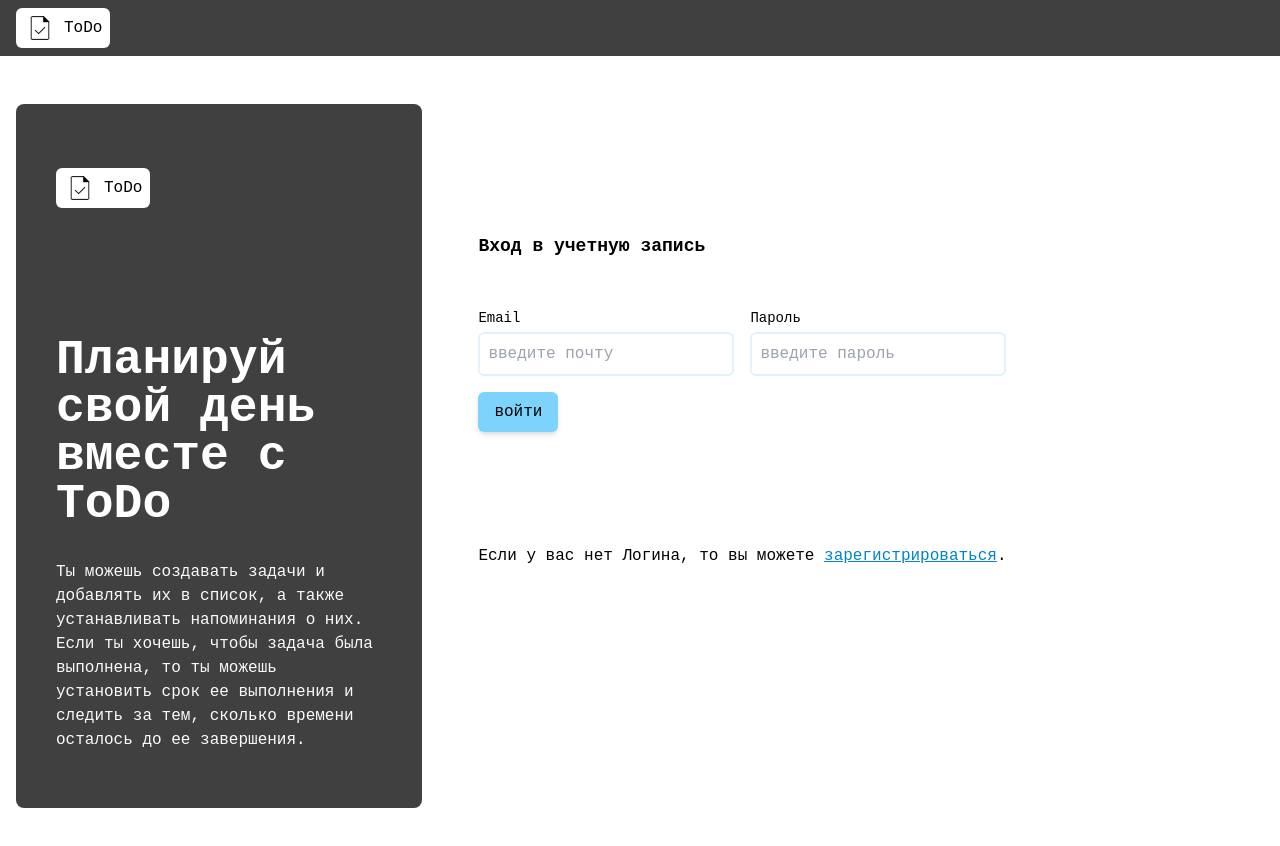
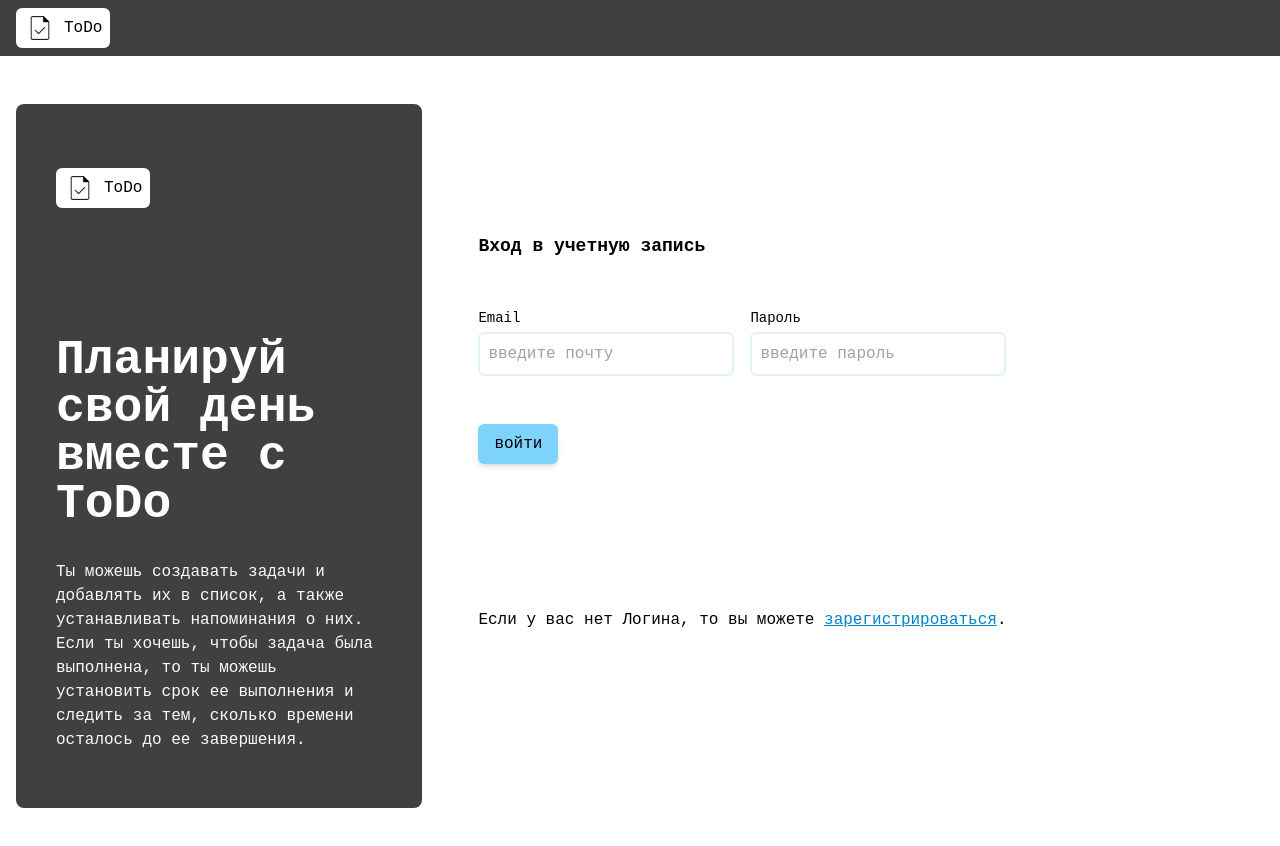
Before and after one commit to Alexeykoh/CRUD_TODO, a React (Create React App) app in the folder crudtodo/: page /auth in a window 1280 px wide. Shown: the top 846 px of the page. Built offline with nearby package versions, Linux system fonts and the light colour scheme.

Commit message:
fix: fix gap

```diff
--- a/crudtodo/src/components/shared/sections/login-section-wrapper.tsx
+++ b/crudtodo/src/components/shared/sections/login-section-wrapper.tsx
@@ -11,7 +11,7 @@
         <>
             <div className={'LoginSectionWrapper flex flex-col gap-12 w-2/3 h-full rounded-md px-6 pt-32'}>
                 <h3 className={'text-lg font-semibold'}>{props.title}</h3>
-                <div className="flex flex-col gap-4 w-full h-full shrink">
+                <div className="flex flex-col gap-12 w-full h-full shrink">
                     {props.children}
                     <div className="pt-24">
                         <p>{'Если у вас нет Логина, то вы можете '}
```
